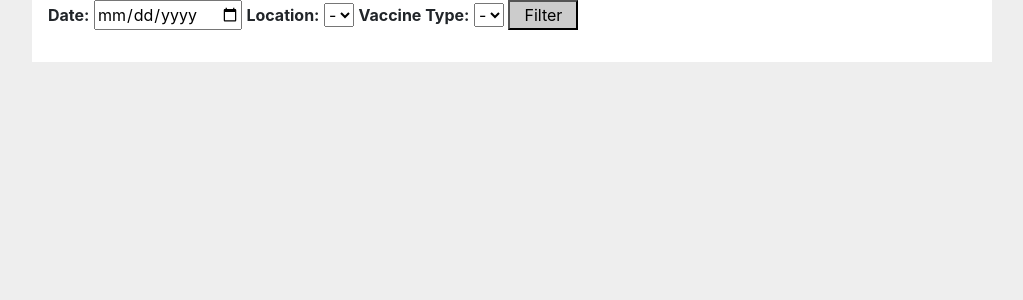
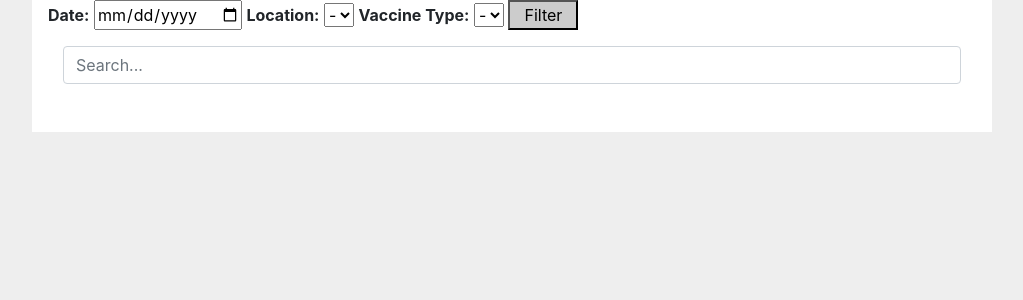
Before and after one commit to panargirakis/Vaccine_Management_System_DBMS, a Flask app: template flaskr/templates/auth/schedule_appt.html in a window 1280 px wide. Shown: the part 133-433 px from the top of the page, without its empty margins (128-1151 px from the left). Run offline with Flask 2, Linux system fonts and the light colour scheme; the template is opened without the code that fills it, so the values that code supplies are empty; some libraries are stand-ins or nearby versions.

Commit message:
implemented table search feature

```diff
--- a/flaskr/templates/auth/schedule_appt.html
+++ b/flaskr/templates/auth/schedule_appt.html
@@ -70,12 +70,18 @@
     </div>
 
 
-  <table id="schedule_appt">
+    <div class="container">
+      <input id="search" class="form-control" onkeyup="search_func()" type="text" placeholder="Search..." >
 
+      <table class="table" id="schedule_appt">
+
+      <thead>
           {%  for heading in header %}
               <th> {{ heading }} </th>
           {% endfor %}
+      </thead>
 
+      <tbody id="table_body">
           {%  for row in data %}
               <tr>
               {%  for cell in row %}
@@ -86,5 +92,33 @@
               <td> <form method="post"> <input type="submit" name="schedule{{ row[0] }}" value="Schedule"> </form> </td>
               </tr>
           {%  endfor %}
+      </tbody>
       </table>
+    </div>
+
+    <script>
+    function search_func() {
+      // Declare variables
+      var input, filter, table, tr, td, i, txtValue;
+      input = document.getElementById("search");
+      filter = input.value.toUpperCase();
+      table = document.getElementById("table_body");
+      tr = table.getElementsByTagName("tr");
+
+      // Loop through all table rows, and hide those who don't match the search query
+      for (i = 0; i < tr.length; i++) {
+        tds = tr[i].getElementsByTagName("td");
+        tr[i].style.display = "none";
+        for (j = 1; j < tds.length; j++) {
+            td = tds[j];
+            if (td) {
+              txtValue = td.textContent || td.innerText;
+              if (txtValue.toUpperCase().indexOf(filter) > -1) {
+                tr[i].style.display = "";
+              }
+            }
+        }
+      }
+    }
+    </script>
 {% endblock %}
```
Lines whose indentation alone changed are shown as unchanged.
